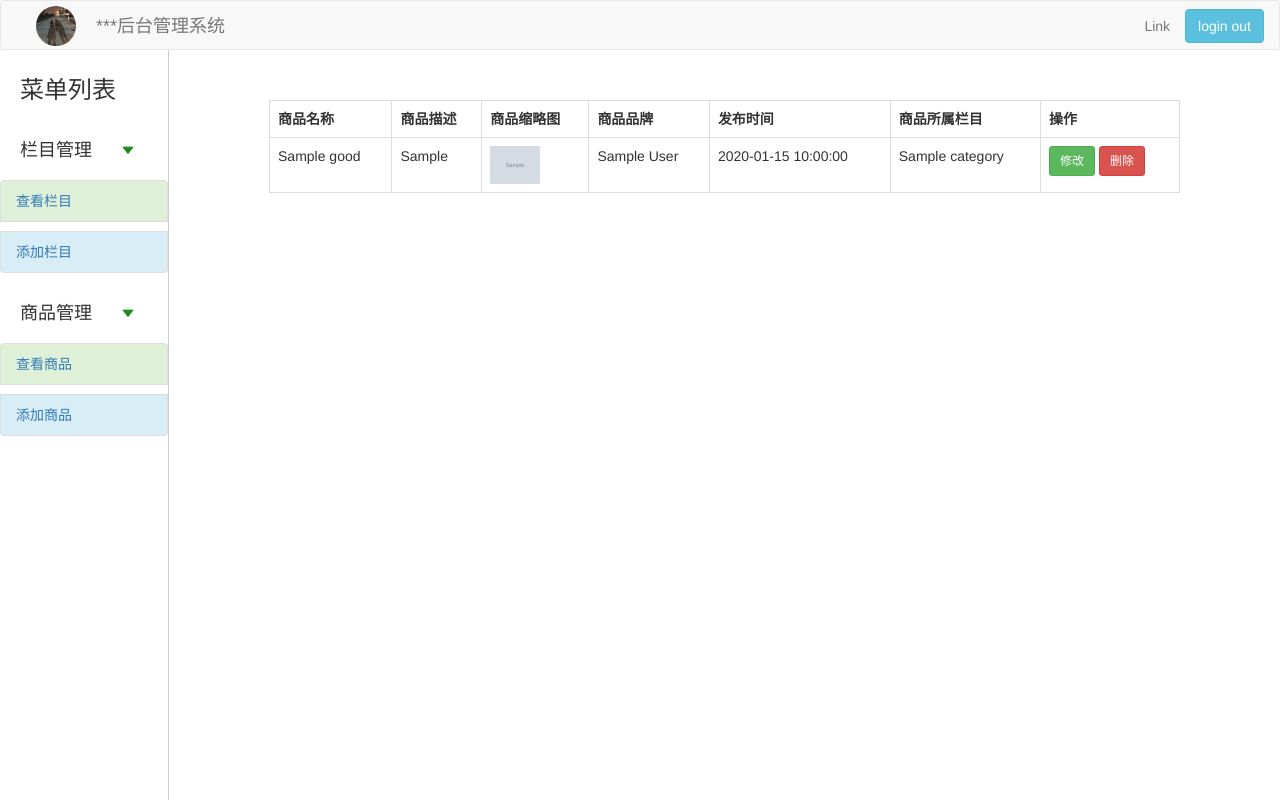
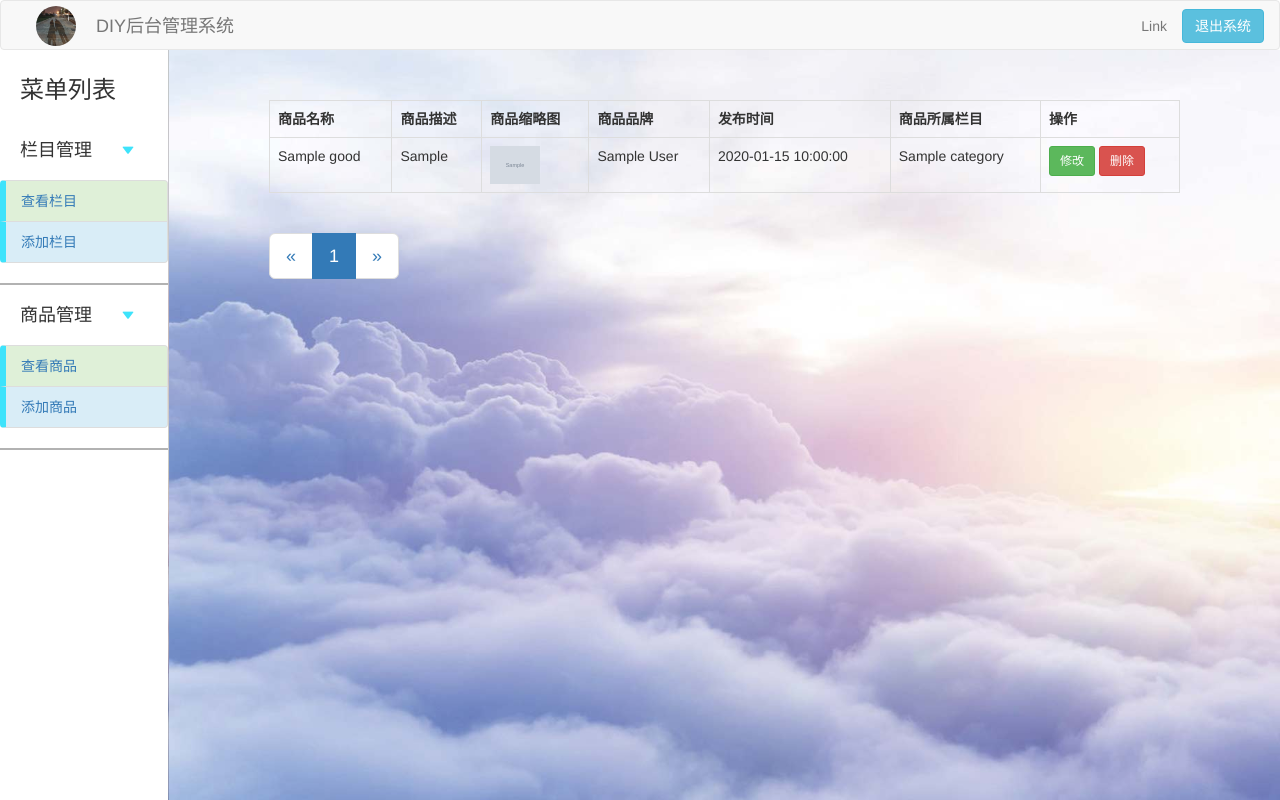
Before and after one commit to rifengmen/cloth, a PHP site: page /admin/querygoods.php in a window 1280 px wide. Run offline with PHP 8.4, Linux system fonts and the light colour scheme; tables that the repository leaves empty or names only in its code hold one stand-in row (values such as "Sample post"); grey boxes marked "Sample" are stand-in pictures.

Commit message:
添加分页器以及分页功能

```diff
--- a/admin/querygoods.php
+++ b/admin/querygoods.php
@@ -1,5 +1,21 @@
 <?php
 include_once '../lib/publics.php';
-$sql = "select goods.*,category.title as cname from goods,category where goods.cid=category.id";
-$res = $mysql -> query($sql) -> fetch_all(MYSQLI_ASSOC);
+include_once '../lib/page.php';
+// 每页中需要显示几天内容
+$num = 8;
+// 点击的页码
+$pagenum = isset($_GET['pagenum']) ? $_GET['pagenum'] : 1;
+// 实例化出来一个对象
+$pages = new Page($mysql,$num);
+// 用对象身上的函数获取总共有多少页
+$size = $pages -> allPage();
+// 用对象身上的方法获取每页显示的内容
+$res = $pages -> getdata($pagenum);
+
+
+
+//$sql = "select goods.*,category.title as cname from goods,category where goods.cid=category.id";
+//$res = $mysql -> query($sql) -> fetch_all(MYSQLI_ASSOC);
+
+
 include_once "../template/admin/querygoods.html";
--- /dev/null
+++ b/lib/page.php
@@ -0,0 +1,40 @@
+<?php
+
+// 页数
+//
+// 数据
+//
+//
+//
+//
+//
+// 数据总数  total size
+
+
+class Page{
+    public $pages;
+    public $mysql;
+    public $size;
+    function __construct($mysql,$size)
+    {
+        $this -> pages = 0;
+        $this -> mysql = $mysql;
+        $this -> size = $size;
+    }
+    function allPage()
+    {
+        $sql = "select count(*) as num from goods";
+        $res = $this -> mysql -> query($sql) -> fetch_assoc();
+        $len = $res['num'];
+        $this ->pages = ceil($len/$this -> size);
+        return $this -> pages;
+    }
+    function getdata($pagenum)
+    {
+        $offset = ($pagenum-1)*$this -> size;
+        $len = $this -> size;
+        $sql = "select goods.*,category.title as cname from goods,category where goods.cid=category.id order by id asc limit $offset,$len";
+        $res = $this -> mysql -> query($sql) -> fetch_all(MYSQLI_ASSOC);
+        return $res;
+    }
+}
--- a/static/css/index.css
+++ b/static/css/index.css
@@ -19,6 +19,8 @@ section.mainRight {
     border-left: 1px solid rgba(0,0,0,0.2);
     padding: 50px 100px;
     overflow-y: auto;
+    background-image: url("../img/login.jpg");
+    background-size: cover;
 }
 h3 {
     width: 100%;
@@ -42,7 +44,7 @@ h4>i.iconfont {
     width: 40px;
     height: 40px;
     font-size: 18px;
-    color: forestgreen;
+    color: #3ee3fb;
     text-align: center;
     transition: all .5s;
 }
@@ -51,9 +53,7 @@ h4>i.iconfont {
 }
 .icon-xiala.hot {
     transform: rotateZ(-90deg);
-}
-.list-group>li {
-    margin-top: 10px;
+    color: #3ee300;
 }
 .navbar-header {
     display: flex;
@@ -63,3 +63,12 @@ h4>i.iconfont {
     height: 40px;
     margin: 5px 20px;
 }
+.list-group-item {
+    border-left: 6px solid #3ee3fb;
+}
+.list-group-item:hover {
+    border-left: 6px solid #3ee300;
+}
+.add {
+    border-bottom: 2px solid rgba(0,0,0,0.3);
+}
--- a/template/admin/header.html
+++ b/template/admin/header.html
@@ -15,12 +15,12 @@
         <!-- Brand and toggle get grouped for better mobile display -->
         <div class="navbar-header">
             <img src="../static/img/header.png" alt="头像" class="img-circle">
-            <div class="navbar-brand" href="#">***后台管理系统</div>
+            <div class="navbar-brand" href="#">DIY后台管理系统</div>
         </div>
         <div class="collapse navbar-collapse" id="bs-example-navbar-collapse-1">
             <ul class="nav navbar-nav navbar-right">
                 <li><a href="#">Link</a></li>
-                <li><button type="button" class="btn navbar-btn btn-info">login out</button></li>
+                <li><button type="button" class="btn navbar-btn btn-info">退出系统</button></li>
             </ul>
         </div>
     </div>
--- a/template/admin/querygoods.html
+++ b/template/admin/querygoods.html
@@ -31,7 +31,27 @@
             </tr>
             <?php } ?>
         </table>
+
+        <nav aria-label="Page navigation">
+            <ul class="pagination pagination-lg">
+                <li>
+                    <a href="querygoods.php?pagenum=<?php echo $pagenum == 1? 1: $pagenum - 1; ?>" aria-label="Previous">
+                        <span aria-hidden="true">&laquo;</span>
+                    </a>
+                </li>
+                <?php for($i = 1; $i <= $size;$i++) { ?>
+                <li class="<?php echo $pagenum == $i ? 'active': ''; ?>"><a href="querygoods.php?pagenum=<?php echo $i ?>"> <?php echo $i ?> </a></li>
+                <?php }; ?>
+                <li>
+                    <a href="querygoods.php?pagenum=<?php echo $pagenum == $size? $size: $pagenum + 1; ?>" aria-label="Next">
+                        <span aria-hidden="true">&raquo;</span>
+                    </a>
+                </li>
+            </ul>
+        </nav>
+
     </section>
+
 </main>
 </body>
 </html>
--- a/template/admin/slide.html
+++ b/template/admin/slide.html
@@ -12,6 +12,7 @@
             <a href="insertcategory.php">添加栏目</a>
         </li>
     </ul>
+    <div class="add"></div>
     <h4>
         商品管理
         <i class="iconfont icon-xiala"></i>
@@ -24,4 +25,5 @@
             <a href="insertgoods.php">添加商品</a>
         </li>
     </ul>
+    <div class="add"></div>
 </section>
```
